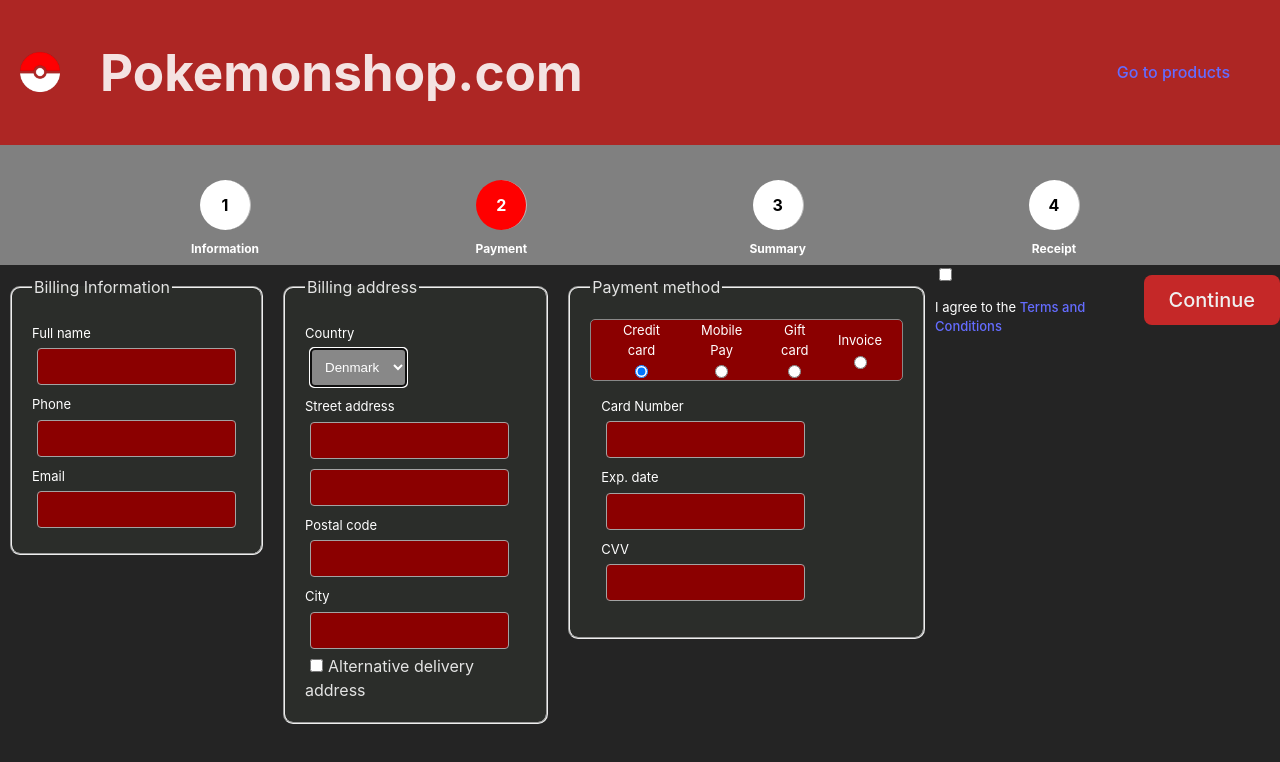
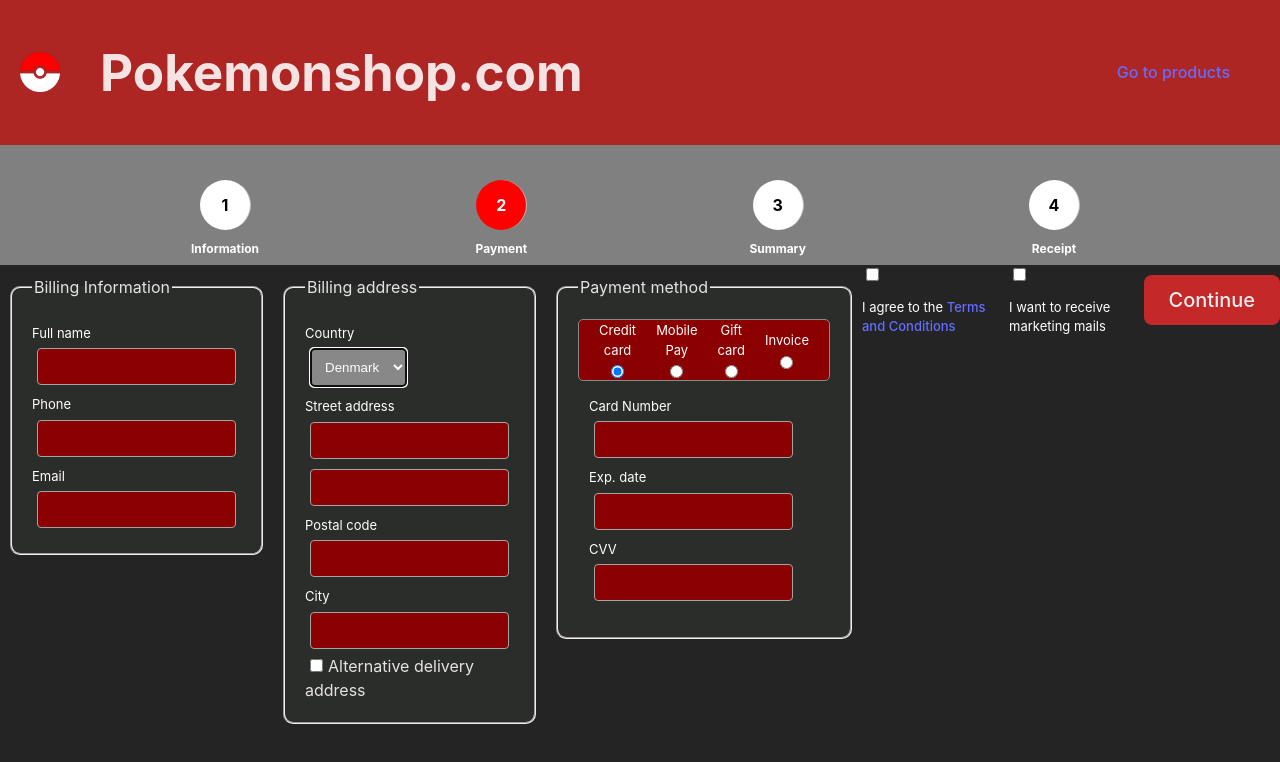
Before and after one commit to madsvnielsen/shopping-frontend, a React (Vite) app: page /basket/payment in a window 1280 px wide. Shown: the top 762 px of the page. Built offline with nearby package versions, Linux system fonts and the light colour scheme.

Commit message:
Added a checkbox for the mails

```diff
--- a/src/views/PaymentView.tsx
+++ b/src/views/PaymentView.tsx
@@ -30,6 +30,15 @@
     const handleTermsChange = (e: React.ChangeEvent<HTMLInputElement>) => {
         setHasAgreedToTerms(e.target.checked);
     };
+
+    const [hasAgreedToMails, setHasAgreedToMails] = useState(false);
+
+    const handleMailsChange = (e: React.ChangeEvent<HTMLInputElement>) => {
+        setHasAgreedToMails(e.target.checked);
+    };
+
+
+
 
     async function ValidateZip(value: string) {
         const newCity: ICity[] = await CityAPI.getCity()
@@ -181,6 +190,19 @@
                         I agree to the <a href="/terms-and-conditions" target="_blank">Terms and Conditions</a>
                     </label>
                 </div>
+
+                <div className="form-control-group Accept marketing mails">
+                    <input
+                        type="checkbox"
+                        id="mails"
+                        name="mails"
+                        onChange={handleMailsChange}
+                        checked={hasAgreedToMails}
+                    />
+                    <label htmlFor="mails">
+                        I want to receive marketing mails
+                    </label>
+                </div>
                 <div className="form-control-group">
                     <p className="button">
                         <button type="submit" className="submit-btn">Continue</button>
```
